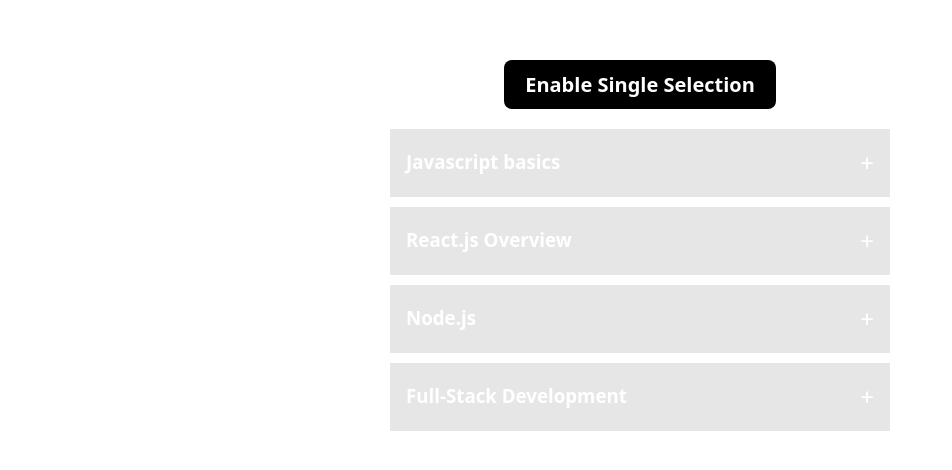
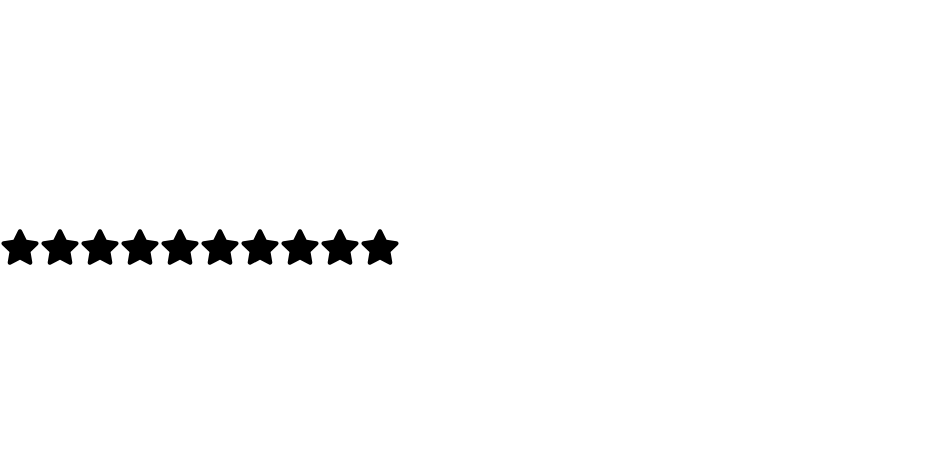
Before and after one commit to amiabasana/react-beginner-projects, a React (Vite) app in the folder REACT-INTERVIEW-PROJECTS/: page / in a window 1280 px wide. Shown: the part 150-620 px from the top of the page, without its empty margins (0-952 px from the left). Built offline with nearby package versions, Linux system fonts and the light colour scheme.

Commit message:
feat: Add random color generator and  star rating components
feat: Add random color generator and  star rating components

```diff
--- a/REACT-INTERVIEW-PROJECTS/package.json
+++ b/REACT-INTERVIEW-PROJECTS/package.json
@@ -11,7 +11,8 @@
   },
   "dependencies": {
     "react": "^19.2.0",
-    "react-dom": "^19.2.0"
+    "react-dom": "^19.2.0",
+    "react-icons": "^5.5.0"
   },
   "devDependencies": {
     "@eslint/js": "^9.39.1",
--- a/REACT-INTERVIEW-PROJECTS/src/App.jsx
+++ b/REACT-INTERVIEW-PROJECTS/src/App.jsx
@@ -1,10 +1,22 @@
 import './App.css'
 import Accordion from './components/accordian'
+import RandomColor from './components/random-color'
+import StarRating from './components/star-rating'
 
 function App() {
 
   return (
-    <Accordion/>
+    <div className='App'>
+     {/* Accordion Component */}
+    {/* <Accordion/> */}
+
+     {/* Random Color Components */}
+    {/* <RandomColor/> */}
+
+    {/* Star Rating Component */}
+    <StarRating noOfStars={10}/>
+    </div>
+
   )
 }
 
--- a/REACT-INTERVIEW-PROJECTS/src/components/accordian/index.jsx
+++ b/REACT-INTERVIEW-PROJECTS/src/components/accordian/index.jsx
@@ -52,10 +52,6 @@
                 : selected === dataItem.id && (
                     <div className="content">{dataItem.content}</div>
                   )}
-
-              {/* {selected === dataItem.id || multiple.indexOf(dataItem.id) !== -1 ?
-                            <div className="content">{dataItem.content}</div>
-                        :null} */}
             </div>
           ))
         ) : (
--- /dev/null
+++ b/REACT-INTERVIEW-PROJECTS/src/components/random-color/index.jsx
@@ -0,0 +1,61 @@
+// Random Color: #46a467
+
+import { useEffect, useState } from "react"
+
+export default function RandomColor() {
+        const [typeOfColor, setTypeOfColor] = useState('hex');
+        const [color, setColor] = useState('#000000');
+
+        const randomColorUtility = (length) => {
+            return Math.floor(Math.random() * length);
+        }
+
+        const handleCreateRandomHexColor = () => {
+            // #f4569a
+            const hex = [0,1,2,3,4,5,6,7,8,9,"A","B","C","D","E","F"];
+            let hexColor = "#";
+
+            for(let i=0; i<6; i++){
+                hexColor += hex[randomColorUtility(hex.length)]
+            }
+            setColor(hexColor);
+        }
+
+        const handleCreateRandomRgbColor = () => {
+            const r = randomColorUtility(256);
+            const g = randomColorUtility(256);
+            const b = randomColorUtility(256);
+
+            setColor(`rgb(${r},${g},${b})`);
+        }
+
+        useEffect(() => {
+            if(typeOfColor === 'hex') handleCreateRandomHexColor();
+                else handleCreateRandomRgbColor();
+        }, [typeOfColor]);
+  return (
+    <div style={{
+        width:'100vw',
+        height: '100vh',
+        background: color,
+    }}>
+      <button onClick={() => setTypeOfColor('hex')}>Create Hex Color</button>
+      <button onClick={() => setTypeOfColor('rgb')}>Create RGB Color</button>
+      <button onClick={typeOfColor === 'hex'? handleCreateRandomHexColor : handleCreateRandomRgbColor}>Generate Random Color</button>
+
+      <div style={{
+        display:'flex',
+        justifyContent:'center',
+        alignItems:'center',
+        color: '#ffffff',
+        fontSize:'20px',
+        marginTop:'50px',
+        flexDirection:'column',
+        gap:'15px'
+      }}>
+        <h2 style={{fontSize:'40px'}}>{typeOfColor === 'hex' ? "HEX Color" : "RGB Color"}</h2>
+        <h4 style={{fontSize:'25px'}}>{color}</h4>
+      </div>
+    </div>
+  );
+}
--- /dev/null
+++ b/REACT-INTERVIEW-PROJECTS/src/components/star-rating/index.jsx
@@ -0,0 +1,38 @@
+import { useState } from "react";
+import { FaStar } from "react-icons/fa";
+import './styles.css';
+
+export default function StarRating({ noOfStars = 5 }) {
+  const [rating, setRating] = useState(0);
+  const [hover, setHover] = useState(0);
+
+  const handleClick = (getCurrentIndex) => {
+    setRating(getCurrentIndex)
+  };
+
+  const handleMouseMove = (getCurrentIndex) => {
+    setHover(getCurrentIndex)
+  };
+
+  const handleMouseLeave = () => {
+    setHover(rating)
+  };
+
+  return (
+    <div className="star-rating">
+      {[...Array(noOfStars)].map((_,index) => {
+        index += 1;
+        return (
+          <FaStar
+            key={index}
+            className={index <= (hover || rating) ? "active" : "inactive"}
+            onClick={() => handleClick(index)}
+            onMouseMove={() => handleMouseMove(index)}
+            onMouseLeave={() => handleMouseLeave(index)}
+            size={40}
+          />
+        );
+      })}
+    </div>
+  );
+}
--- /dev/null
+++ b/REACT-INTERVIEW-PROJECTS/src/components/star-rating/styles.css
@@ -0,0 +1,7 @@
+.active{
+    color: #fff700;
+}
+
+.inactive{
+    color: #000000;
+}
```
Also changed, not shown: 1 other file (tests, documents, lock files or other folders).
